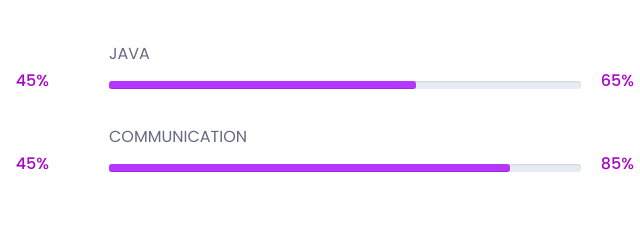
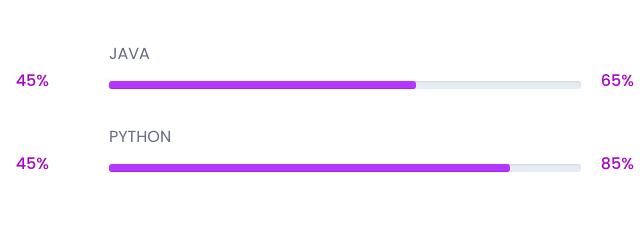
Before and after one commit to SamplerNix/Portfolio, a plain HTML site: page index.html in a window 1280 px wide. Shown: the part 2960-3188 px from the top of the page, 546-1186 px from the left. Drawn offline with nearby package versions, Linux system fonts and the light colour scheme.

Commit message:
changed skill to python

```diff
--- a/index.html
+++ b/index.html
@@ -380,7 +380,7 @@
 										</div>
 									</div><!-- /.barWrapper -->
 									<div class="barWrapper">
-										<span class="progressText">communication</span>
+										<span class="progressText">Python</span>
 										<div class="single-progress-txt">
 											<div class="progress ">
 											   <div class="progress-bar" role="progressbar" aria-valuenow="85" aria-valuemin="10" aria-valuemax="100">
```
